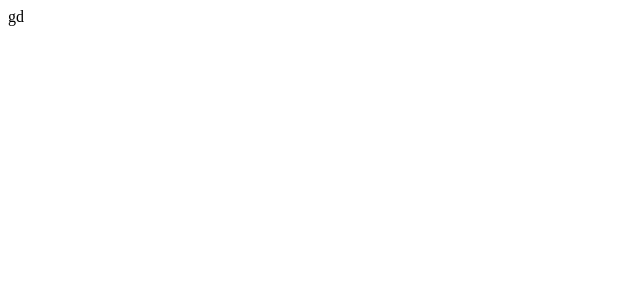
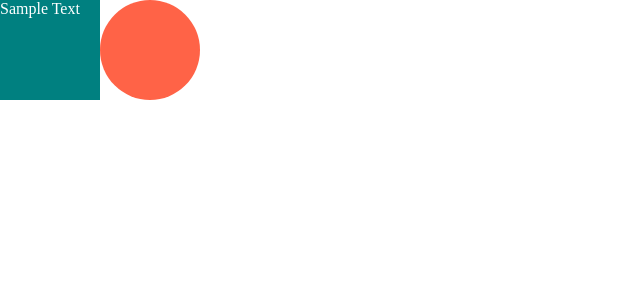
Before and after one commit to mocking-tiger/crypto-tracker, a React (Create React App) app: page / in a window 1280 px wide. Shown: the top 300 px of the page, without its empty margins (0-640 px from the left). Built offline with nearby package versions, Linux system fonts and the light colour scheme.

Commit message:
chore: 스타일드 컴포넌트 리마인드

```diff
--- a/package.json
+++ b/package.json
@@ -6,7 +6,8 @@
     "cra-template": "1.2.0",
     "react": "^18.3.1",
     "react-dom": "^18.3.1",
-    "react-scripts": "5.0.1"
+    "react-scripts": "5.0.1",
+    "styled-components": "^6.1.13"
   },
   "scripts": {
     "start": "react-scripts start",
--- /dev/null
+++ b/src/App.css
@@ -0,0 +1,4 @@
+* {
+  margin: 0;
+  box-sizing: border-box;
+}
--- a/src/App.js
+++ b/src/App.js
@@ -1,5 +1,33 @@
+import styled from "styled-components";
+import "./App.css";
+
+const Father = styled.div`
+  display: flex;
+`;
+
+const Box = styled.div`
+  background-color: ${(props) => props.bgColor};
+  width: 100px;
+  height: 100px;
+`;
+
+const Text = styled.span`
+  color: white;
+`;
+
+const Circle = styled(Box)`
+  border-radius: 50px;
+`;
+
 function App() {
-  return <main>gd</main>;
+  return (
+    <Father>
+      <Box bgColor="teal">
+        <Text>Sample Text</Text>
+      </Box>
+      <Circle bgColor="tomato" />
+    </Father>
+  );
 }
 
 export default App;
```
Also changed, not shown: 1 other file (tests, documents, lock files or other folders).
